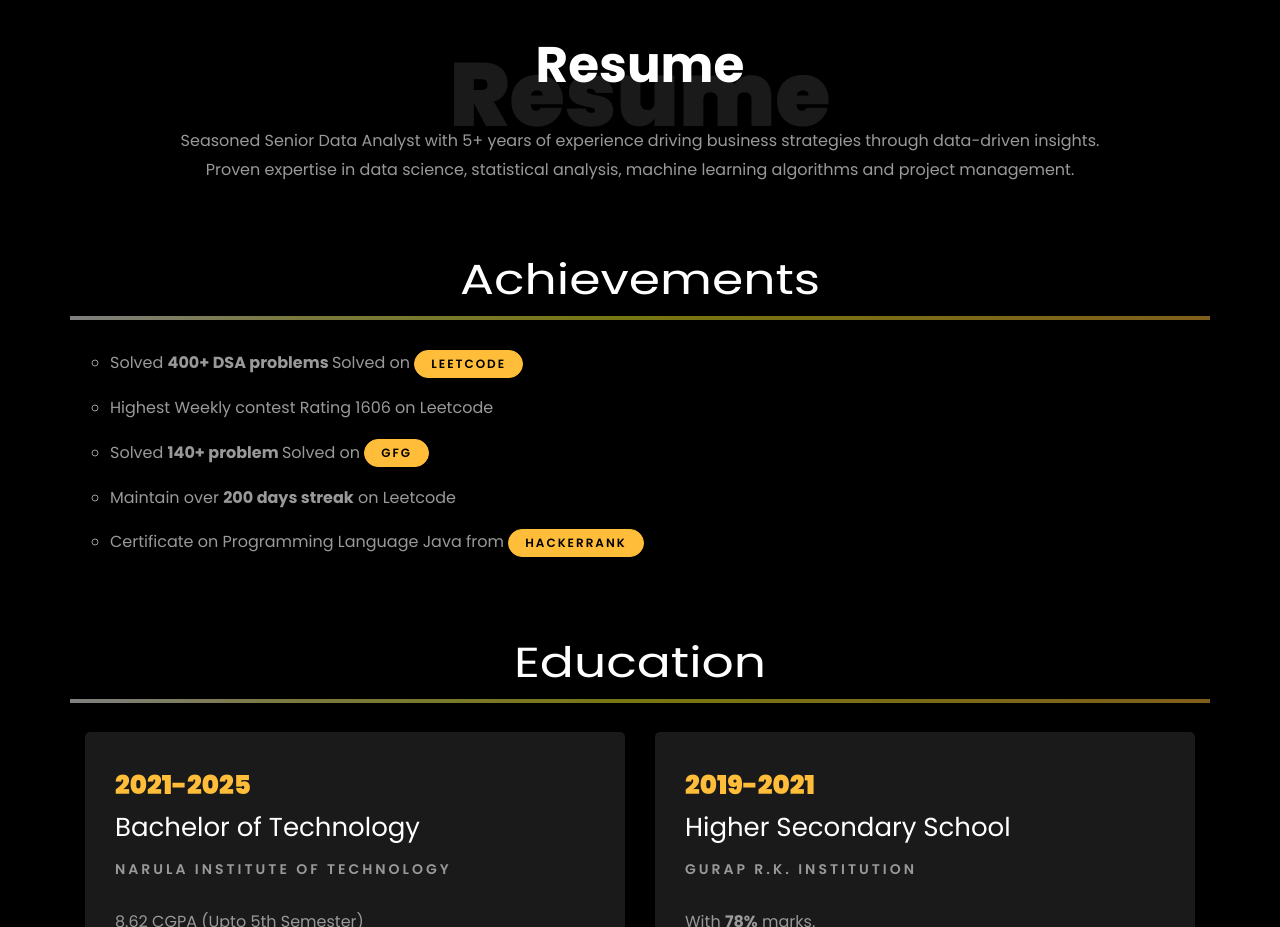
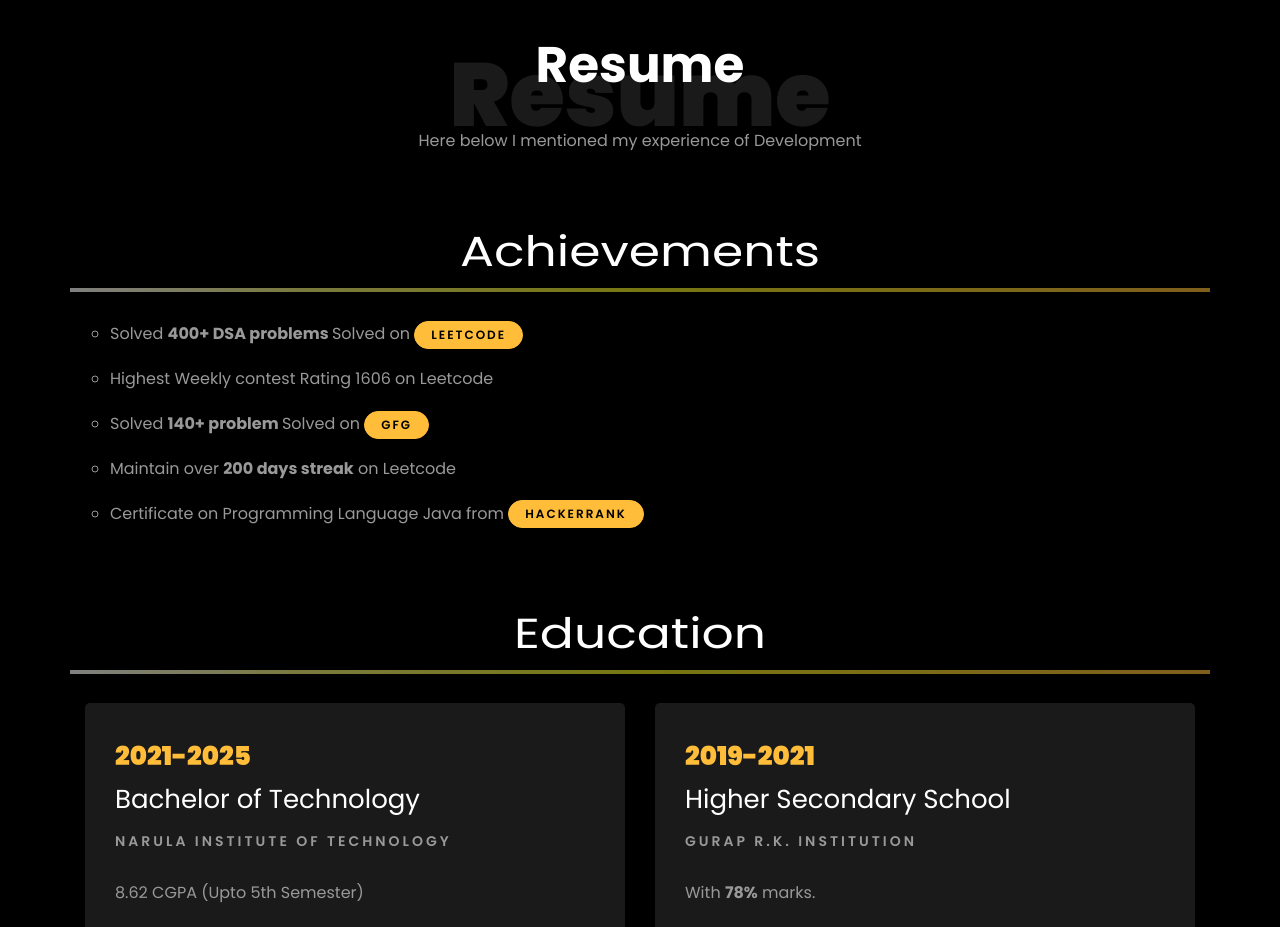
Before and after one commit to ArghaRx/My-Portfolio, a plain HTML site: page index.html in a window 1280 px wide. Shown: the part 1620-2547 px from the top of the page. Drawn offline with Linux system fonts and the light colour scheme; files whose address does not match are found by name.

Commit message:
Resume cation updated

```diff
--- a/index.html
+++ b/index.html
@@ -313,7 +313,7 @@
           <div class="col-md-10 heading-section text-center ftco-animate">
           	<h1 class="big big-2">Resume</h1>
             <h2 class="mb-4">Resume</h2>
-            <p>Seasoned Senior Data Analyst with 5+ years of experience driving business strategies through data-driven insights. Proven expertise in data science, statistical analysis, machine learning algorithms and project management.</p>
+            <p>Here below I mentioned my experience of Development</p>
           </div>
         </div>
 
```
